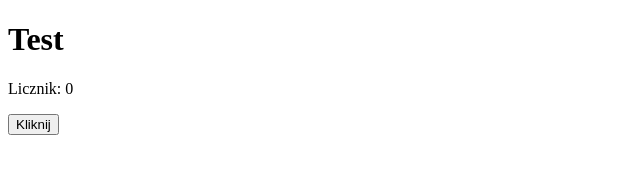
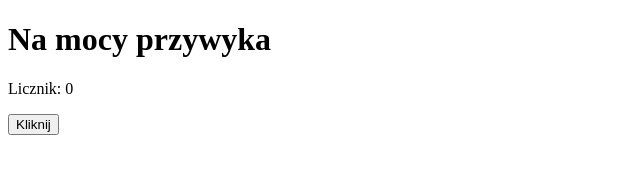
Before and after one commit to jakubolowniuk-ai/Agenci, a plain HTML site: page index.html in a window 1280 px wide. Shown: the whole page, without its empty margins (0-640 px from the left). Drawn offline with Linux system fonts and the light colour scheme.

Commit message:
Change counter page heading to 'Na mocy przywyka'
Co-Authored-By: Claude Opus 5.5 <noreply@anthropic.com>
Claude-Session: https://claude.ai/code/session_012LzKsEAg3Q6TRgBykNoFFN

```diff
--- a/index.html
+++ b/index.html
@@ -6,7 +6,7 @@
   <title>Test</title>
 </head>
 <body>
-  <h1>Test</h1>
+  <h1>Na mocy przywyka</h1>
   <p>Licznik: <span id="licznik">0</span></p>
   <button id="przycisk" type="button">Kliknij</button>
 
```
